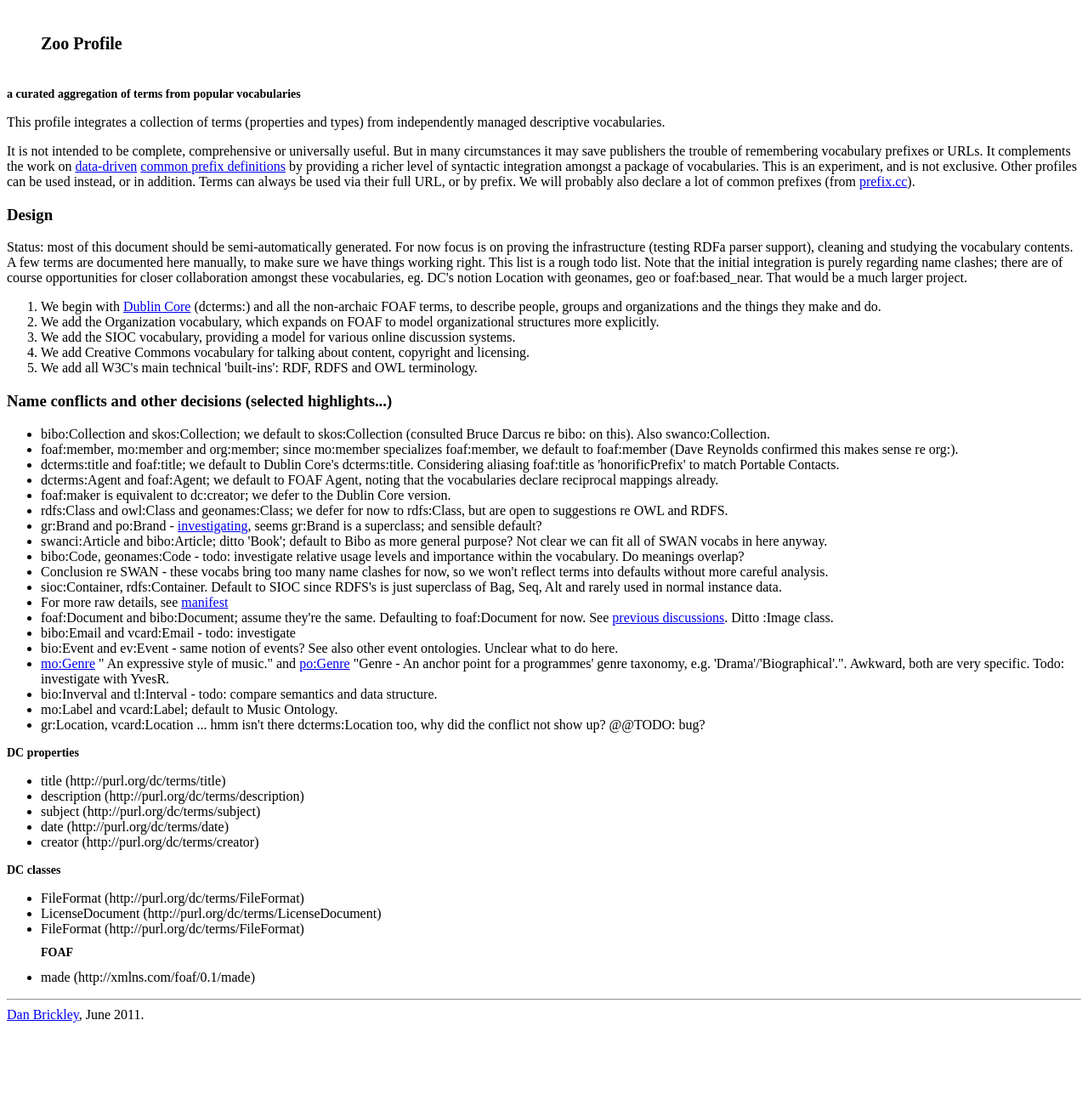
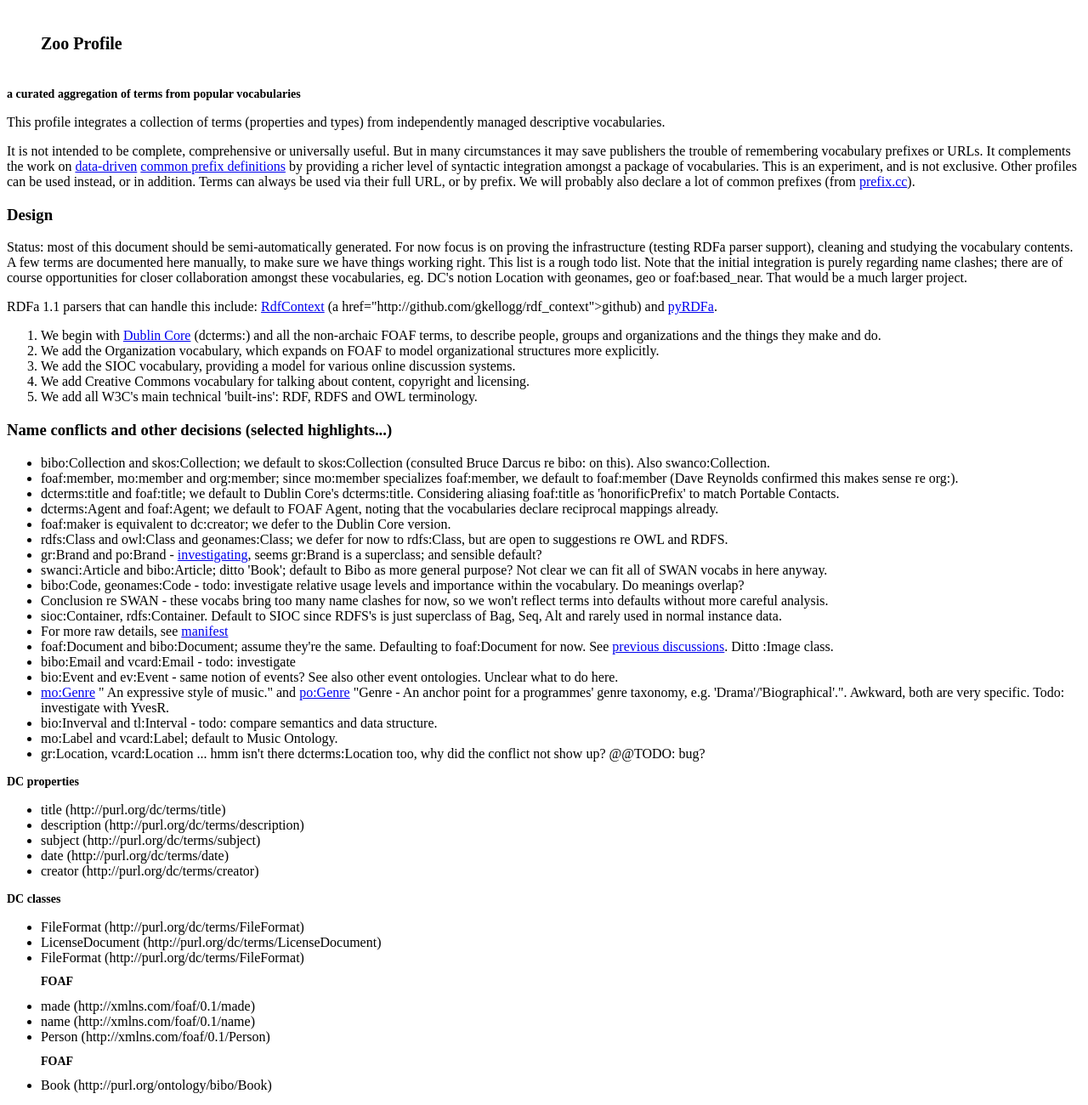
Before and after one commit to danbri/Zoo, a plain HTML site: page zoo.foaf.tv/index.html in a window 1280 px wide. Shown: the top 1300 px of the page at 85% size. Before the commit the page ends 1211 px from the top, so only its background shows below. Drawn offline with Linux system fonts and the light colour scheme.

Commit message:
missing terms from noah1 demo

```diff
--- a/zoo.foaf.tv/index.html
+++ b/zoo.foaf.tv/index.html
@@ -28,6 +28,8 @@
     the initial integration is purely regarding name clashes; there are of course opportunities for closer collaboration amongst these vocabularies, eg. DC's notion Location with
     geonames, geo or foaf:based_near. That would be a much larger project.
     </p>
+
+	<p>RDFa 1.1 parsers that can handle this include: <a href="http://lists.w3.org/Archives/Public/public-rdfa-wg/2010May/0051.html">RdfContext</a> (a href="http://github.com/gkellogg/rdf_context">github</a>) and <a href="http://www.w3.org/2007/08/pyRdfa/Shadow.html">pyRDFa</a>.</p>
 
 	<ol>
 		<li>We begin with <a href="http://dublincore.org/documents/dcmi-terms/">Dublin Core</a> (dcterms:) and all the non-archaic FOAF terms, to describe people, groups and organizations and the things they make and do.</li>
@@ -79,6 +81,11 @@
 <!-- ... -->
 <h2>FOAF</h2>
 <li><div typeof="rdfa:TermMapping"><span class="term" property="rdfa:term">made</span> (<span property="rdfa:uri">http://xmlns.com/foaf/0.1/made</span>)</div></li>
+<li><div typeof="rdfa:TermMapping"><span class="term" property="rdfa:term">name</span> (<span property="rdfa:uri">http://xmlns.com/foaf/0.1/name</span>)</div></li>
+<li><div typeof="rdfa:TermMapping"><span class="term" property="rdfa:term">Person</span> (<span property="rdfa:uri">http://xmlns.com/foaf/0.1/Person</span>)</div></li>
+
+<h2>FOAF</h2>
+<li><div typeof="rdfa:TermMapping"><span class="term" property="rdfa:term">Book</span> (<span property="rdfa:uri">http://purl.org/ontology/bibo/Book</span>)</div></li>
 
 </ul>
 
```
